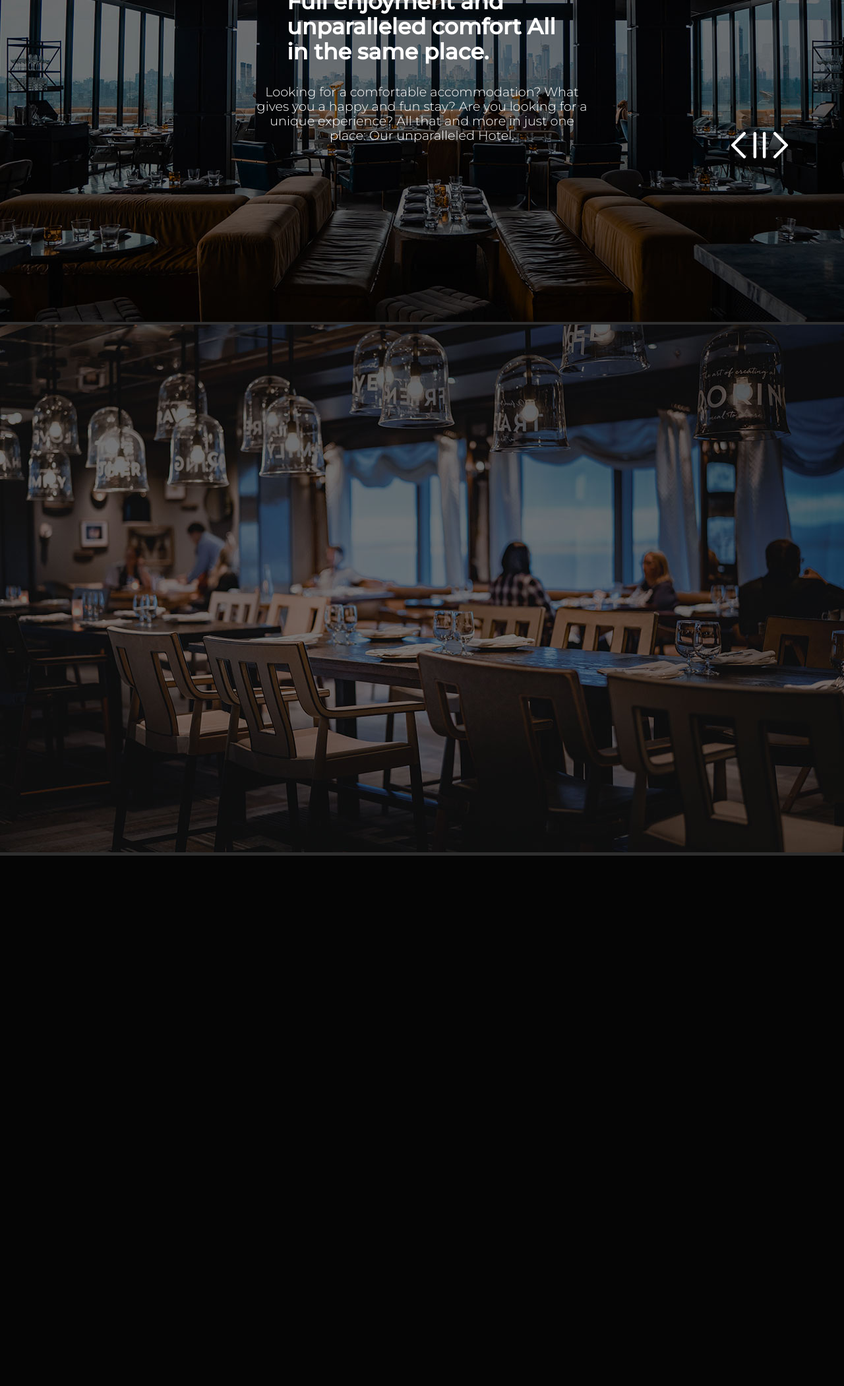
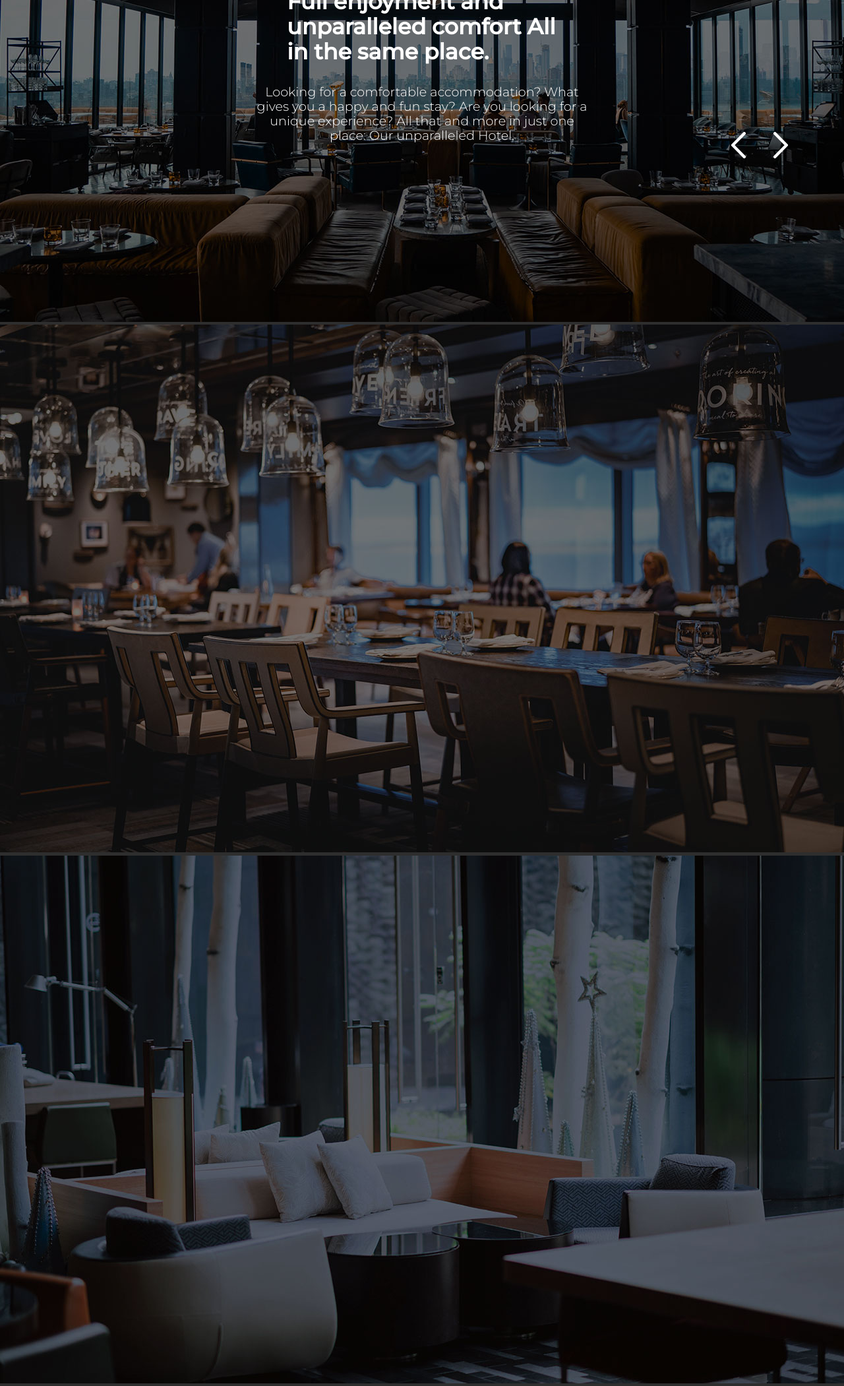
Before and after one commit to eddiedibs/django-merveille, a Django app: page / in a window 1280 px wide. Shown: the part 312-2413 px from the top of the page at 66% size. Before the commit the page ends 1609 px from the top, so only its background shows below. Run offline with Django 3.2, Linux system fonts and the light colour scheme.

Commit message:
Some small modifications regarding css structure

```diff
--- a/django_proj_2/hotel/static/hotel/css/main.css
+++ b/django_proj_2/hotel/static/hotel/css/main.css
@@ -180,16 +180,6 @@ body{
     height: 5vh;
 }
 
-.pause-btn{
-    position: absolute;
-    left: 88.5vw;
-    top: 40vmax;
-    width: 3vw;
-    height: 5vh;
-}
-
-
-
 /*
 ======================
 
@@ -198,6 +188,9 @@ body{
 ======================
 */
 
+.image-container{
+    width: 100%;
+}
 
 .slider{
     width:100%;
@@ -210,9 +203,6 @@ body{
     width: 100%;
     transition-duration: 700ms;
 }
-
-
-
 
 
 
@@ -463,7 +453,6 @@ body{
 
 
 .div__img{
-    overflow-x: hidden;
     width: 1000px;
     height: 1000px;
 }
@@ -473,6 +462,11 @@ body{
     height: 50vh;
 }
 
+
+.div__img5{
+    width: 100vw;
+    height: 50vh;
+}
 
 
 
@@ -522,6 +516,15 @@ body{
     transform: translateX(0%);
 }
 
+.startBtn-active{
+    opacity: 0
+}
+
+.stopBtn-active{
+    display: inline;
+}
+
+
 
 @keyframes navFadeLists{
     from{
@@ -539,6 +542,9 @@ body{
     }
 }
 
+
+
+
 .toggle .burger__div1 {
     transform: rotate(-45deg) translate(-6px, 8px);
 
--- a/django_proj_2/hotel/static/hotel/js/jsmotion.js
+++ b/django_proj_2/hotel/static/hotel/js/jsmotion.js
@@ -58,11 +58,10 @@ function navChangeColor(){
 
 }
 
-
+// Function that allows arrows in main page to slide among images
 function arrowMotion(){
     const rightArrow = document.querySelector('.right-arrow');
     const leftArrow = document.querySelector('.left-arrow');
-    //const pauseBtn = document.querySelector('.pause-btn');
     const slides = document.querySelector('.slides')
     const slidesImg = document.querySelectorAll('.slides__img')
 
@@ -74,11 +73,7 @@ function arrowMotion(){
 
     */
 
-    slidesImg.forEach((img, i) => {
-        img.style.left = i * 100 + "%";
-    });
-
-    let slideWidth = slidesImg[0].clientWidth;
+    // For slide Arrows
     let currentSlide = [0, 100, 200, 300];
 
     slidesImg[0].classList.add('active');
@@ -109,6 +104,10 @@ function arrowMotion(){
     }
 
 
+
+
+
+
 }
 
 
--- a/django_proj_2/hotel/templates/hotel/home.html
+++ b/django_proj_2/hotel/templates/hotel/home.html
@@ -29,10 +29,12 @@
         <div class='arrow-btn-container'>
             <img class='right-arrow' src="{% static 'hotel/icons/right.svg' %}" alt="">
             <img class='left-arrow' src="{% static 'hotel/icons/left.svg' %}" alt="">
-            <img class= 'pause-btn' src="{% static 'hotel/icons/pause.svg' %}" alt="">
         </div>
     </div>
     <div>
         <img class="div__img4" src="{% static 'hotel/images/portada5_2.jpg'%}" alt="">
     </div>
+    <div>
+        <img class='div__img5' src="{% static 'hotel/images/portada4_2.jpg'%}" alt="">
+    </div>
 {% endblock content %}
```
